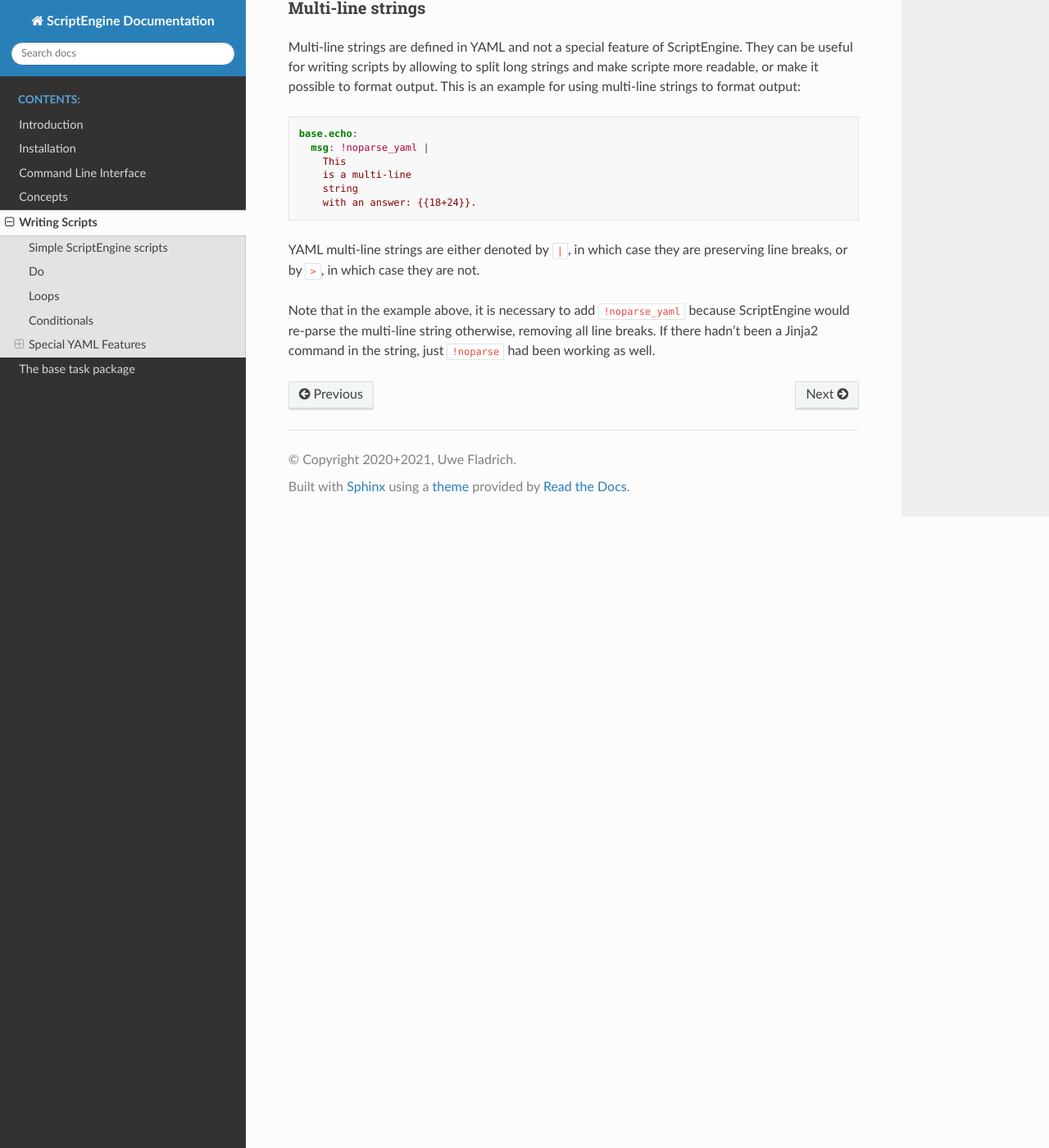
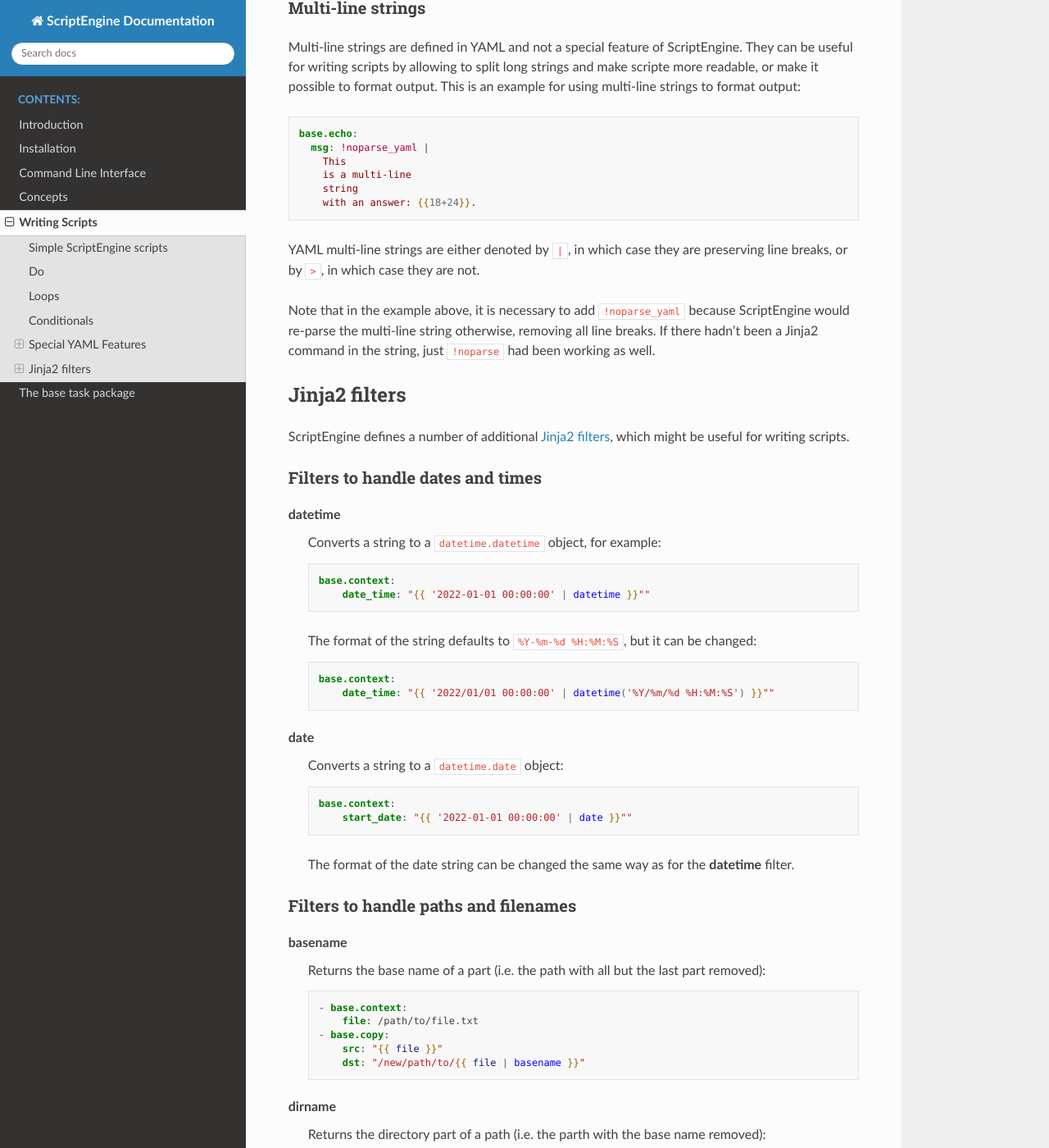
Before and after one commit to uwefladrich/scriptengine, a Sphinx documentation site: the page built from docs/sphinx/scripts.rst, in a window 1280 px wide and 1400 px high, scrolled down 6986 px. Shown: the whole window at 82% size. Built offline with Sphinx 7.4.7 and the Read the Docs theme 2.0.0, drawn with Linux system fonts in a browser that asks for light colours; some of the changed text lies outside the part shown.

Commit message:
Added jinja filters for os.path.exists and os.path.join methods (#71)
* Added path_join filter

* Added exists jinja filter

* isort+black formatting

* Change default code block lang to yaml+jinja

* Add documentation for Jinja2 filters

* Add Jinja2 filters to SE documentation

Co-authored-by: Uwe Fladrich <uwe.fladrich@smhi.se>

```diff
--- a/docs/sphinx/conf.py
+++ b/docs/sphinx/conf.py
@@ -45,7 +45,7 @@
 # This pattern also affects html_static_path and html_extra_path.
 exclude_patterns = []
 
-highlight_language = 'yaml'
+highlight_language = 'yaml+jinja'
 
 
 # -- Options for HTML output -------------------------------------------------
--- a/docs/sphinx/scripts.rst
+++ b/docs/sphinx/scripts.rst
@@ -350,6 +350,77 @@
 ``!noparse`` had been working as well.
 
 
+Jinja2 filters
+--------------
+
+ScriptEngine defines a number of additional `Jinja2 filters`_, which might be
+useful for writing scripts.
+
+Filters to handle dates and times
+^^^^^^^^^^^^^^^^^^^^^^^^^^^^^^^^^
+
+datetime
+    Converts a string to a ``datetime.datetime`` object, for example::
+
+        base.context:
+            date_time: "{{ '2022-01-01 00:00:00' | datetime }}""
+
+    The format of the string defaults to ``%Y-%m-%d %H:%M:%S``, but it can be
+    changed::
+
+        base.context:
+            date_time: "{{ '2022/01/01 00:00:00' | datetime('%Y/%m/%d %H:%M:%S') }}""
+
+date
+    Converts a string to a ``datetime.date`` object::
+
+        base.context:
+            start_date: "{{ '2022-01-01 00:00:00' | date }}""
+
+    The format of the date string can be changed the same way as for the
+    **datetime** filter.
+
+Filters to handle paths and filenames
+^^^^^^^^^^^^^^^^^^^^^^^^^^^^^^^^^^^^^
+
+basename
+    Returns the base name of a part (i.e. the path with all but the last part
+    removed)::
+
+        - base.context:
+            file: /path/to/file.txt
+        - base.copy:
+            src: "{{ file }}"
+            dst: "/new/path/to/{{ file | basename }}"
+
+
+dirname
+    Returns the directory part of a path (i.e. the parth with the base name
+    removed)::
+
+        - base.context:
+            file: /path/to/file.txt
+        - base.copy:
+            src: "{{ file }}"
+            dst: "{{ file | dirname }}/new_file.txt"
+
+
+exists
+    Returns true if the path exists, otherwise false::
+
+        when: "{{ '/path/to/file' | exists }}"
+        echo:
+            msg: Yes, file exists!
+
+
+path_join
+    Composes path from components::
+
+        base.echo:
+            msg: "{{ ['foo', 'bar.txt'] | path_join }}"
+
+
 .. _PyYAML: https://pyyaml.org
 .. _RFC5545: https://tools.ietf.org/html/rfc5545
 .. _dateutil: https://dateutil.readthedocs.io/en/stable/rrule.html
+.. _`Jinja2 filters`: https://jinja.palletsprojects.com/en/3.1.x/templates/#builtin-filters
```
Also changed, not shown: CHANGES.txt (+8 -1 lines), 1 other file.
